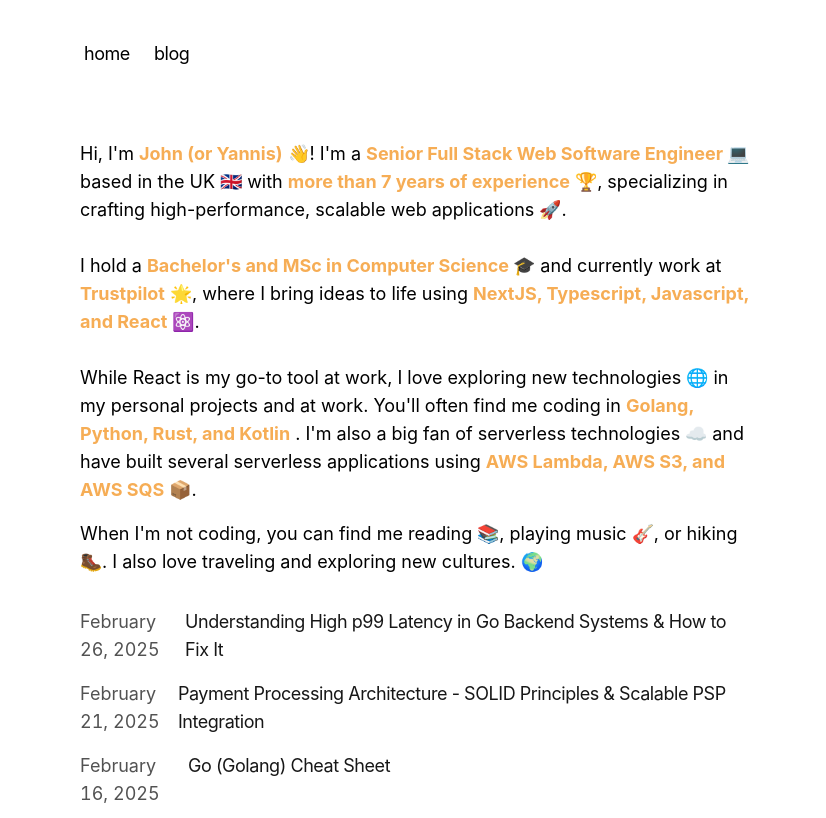
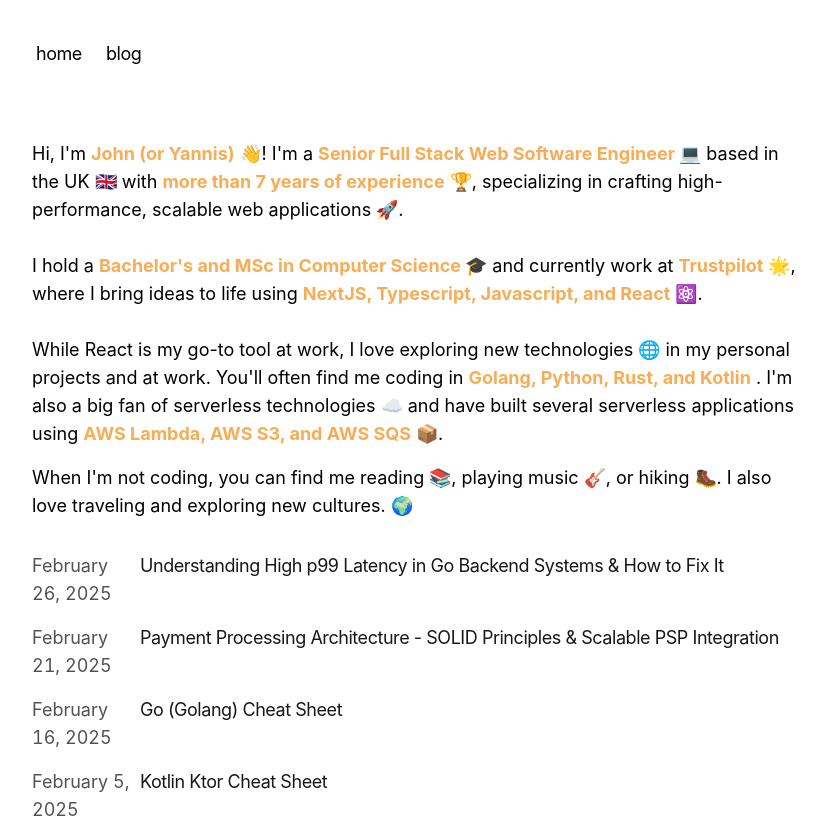
Before and after one commit to johnretsas/johnretsas.github.io, a Next.js app: page / in a window 1280 px wide. Shown: the top 818 px of the page, without its empty margins (224-1050 px from the left). Built offline with nearby package versions, Linux system fonts and the light colour scheme.

Commit message:
chore: max w

```diff
--- a/app/layout.tsx
+++ b/app/layout.tsx
@@ -52,7 +52,7 @@ export default function RootLayout({
         GeistMono.variable
       )}
     >
-      <body className="antialiased max-w-2xl mx-4 mt-8 lg:mx-auto text-lg">
+      <body className="antialiased max-w-3xl mx-4 mt-8 lg:mx-auto text-lg">
         <main className="flex-auto min-w-0 mt-6 flex flex-col px-2 md:px-0">
           <Navbar />
           {children}
```
